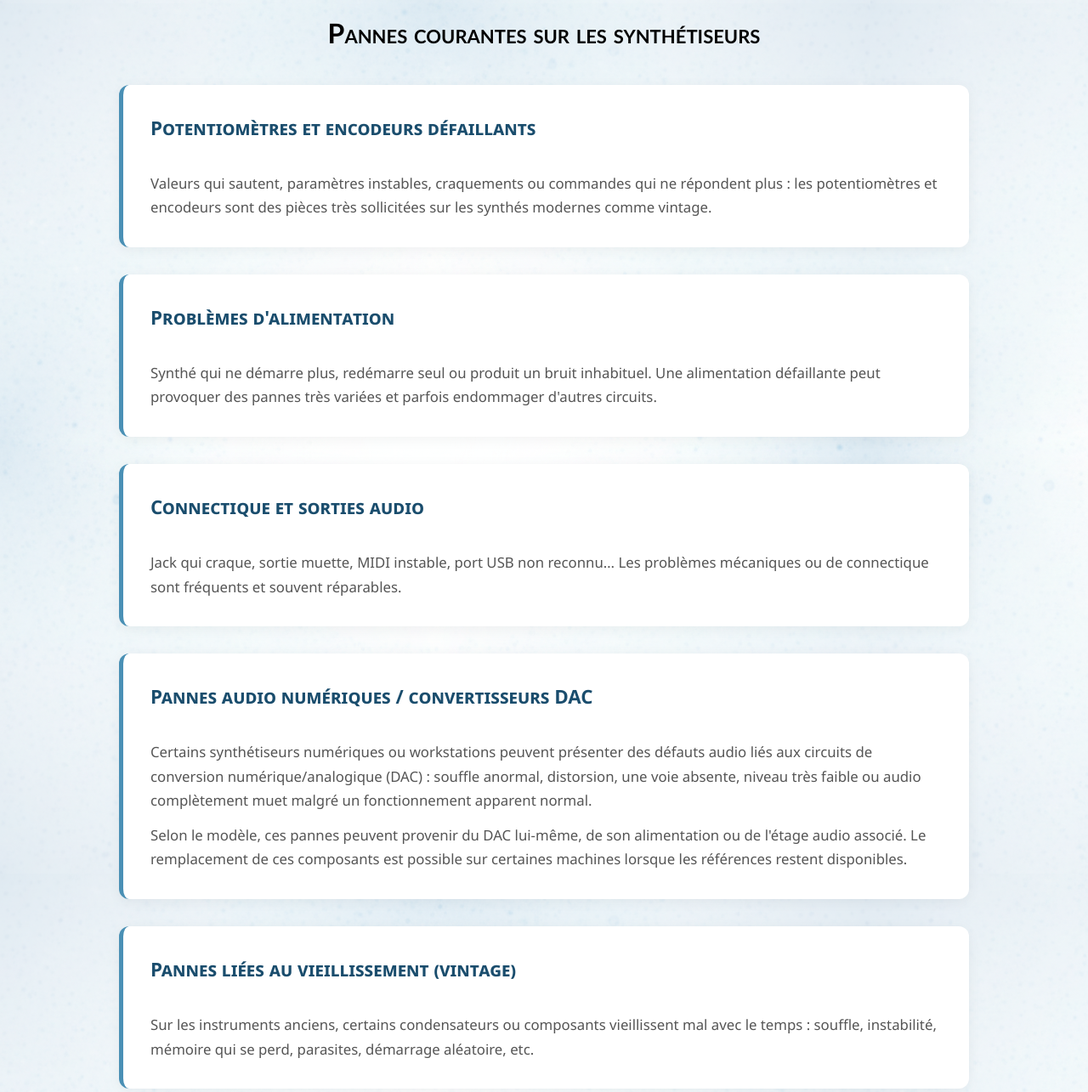
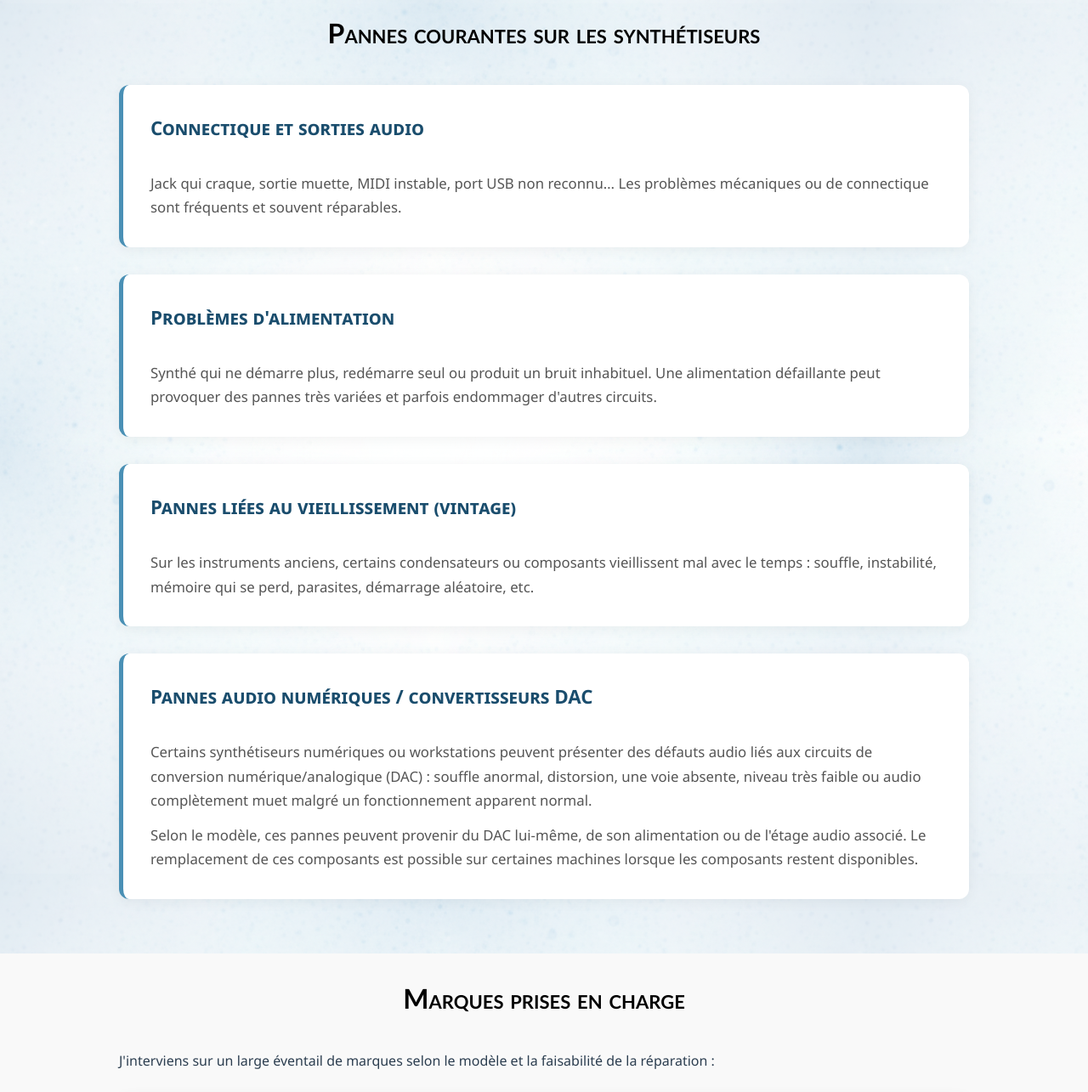
Before and after one commit to nidsoh/shindotech_web, an Astro site: page /reparation-synthetiseur in a window 1280 px wide. Shown: the part 1020-2305 px from the top of the page at 85% size. Built offline with nearby package versions, Linux system fonts and the light colour scheme; Astro itself is replaced by a stand-in of ours.

Commit message:
page_synth

```diff
--- a/src/pages/reparation-synthetiseur.astro
+++ b/src/pages/reparation-synthetiseur.astro
@@ -35,10 +35,15 @@ import BaseLayout from '../layouts/BaseLayout.astro';
     <div class="process-container">
       <h2 class="section-title">Pannes courantes sur les synthétiseurs</h2>
 
+
+
+
       <div class="process-step">
-        <h3>Potentiomètres et encodeurs défaillants</h3>
-        <p>Valeurs qui sautent, paramètres instables, craquements ou commandes qui ne répondent plus : les potentiomètres et encodeurs sont des pièces très sollicitées sur les synthés modernes comme vintage.</p>
+        <h3>Connectique et sorties audio</h3>
+        <p>Jack qui craque, sortie muette, MIDI instable, port USB non reconnu… Les problèmes mécaniques ou de connectique sont fréquents et souvent réparables.</p>
       </div>
+
+
 
       <div class="process-step">
         <h3>Problèmes d'alimentation</h3>
@@ -46,19 +51,14 @@ import BaseLayout from '../layouts/BaseLayout.astro';
       </div>
 
       <div class="process-step">
-        <h3>Connectique et sorties audio</h3>
-        <p>Jack qui craque, sortie muette, MIDI instable, port USB non reconnu… Les problèmes mécaniques ou de connectique sont fréquents et souvent réparables.</p>
+        <h3>Pannes liées au vieillissement (vintage)</h3>
+        <p>Sur les instruments anciens, certains condensateurs ou composants vieillissent mal avec le temps : souffle, instabilité, mémoire qui se perd, parasites, démarrage aléatoire, etc.</p>
       </div>
 
       <div class="process-step">
         <h3>Pannes audio numériques / convertisseurs DAC</h3>
         <p>Certains synthétiseurs numériques ou workstations peuvent présenter des défauts audio liés aux circuits de conversion numérique/analogique (DAC) : souffle anormal, distorsion, une voie absente, niveau très faible ou audio complètement muet malgré un fonctionnement apparent normal.</p>
-        <p style="margin-top: 0.75rem;">Selon le modèle, ces pannes peuvent provenir du DAC lui-même, de son alimentation ou de l'étage audio associé. Le remplacement de ces composants est possible sur certaines machines lorsque les références restent disponibles.</p>
-      </div>
-
-      <div class="process-step">
-        <h3>Pannes liées au vieillissement (vintage)</h3>
-        <p>Sur les instruments anciens, certains condensateurs ou composants vieillissent mal avec le temps : souffle, instabilité, mémoire qui se perd, parasites, démarrage aléatoire, etc.</p>
+        <p style="margin-top: 0.75rem;">Selon le modèle, ces pannes peuvent provenir du DAC lui-même, de son alimentation ou de l'étage audio associé. Le remplacement de ces composants est possible sur certaines machines lorsque les composants restent disponibles.</p>
       </div>
     </div>
   </section>
@@ -75,10 +75,6 @@ import BaseLayout from '../layouts/BaseLayout.astro';
 
       <div class="process-step">
         <p>Je peux également examiner certains modèles vintage (Juno, DX7, M1, MS-20, etc.) selon l'état de la machine et la disponibilité des composants.</p>
-      </div>
-
-      <div class="process-step" style="border-left: 3px solid #888; background: #f5f5f5; padding: 1rem 1.5rem; border-radius: 6px;">
-        <p style="font-style: italic;">Je préfère être transparent dès le départ : certaines machines très spécifiques ou dépendantes de composants introuvables ne sont pas toujours réparables économiquement.</p>
       </div>
 
       <p style="margin-top: 2rem;">
```
